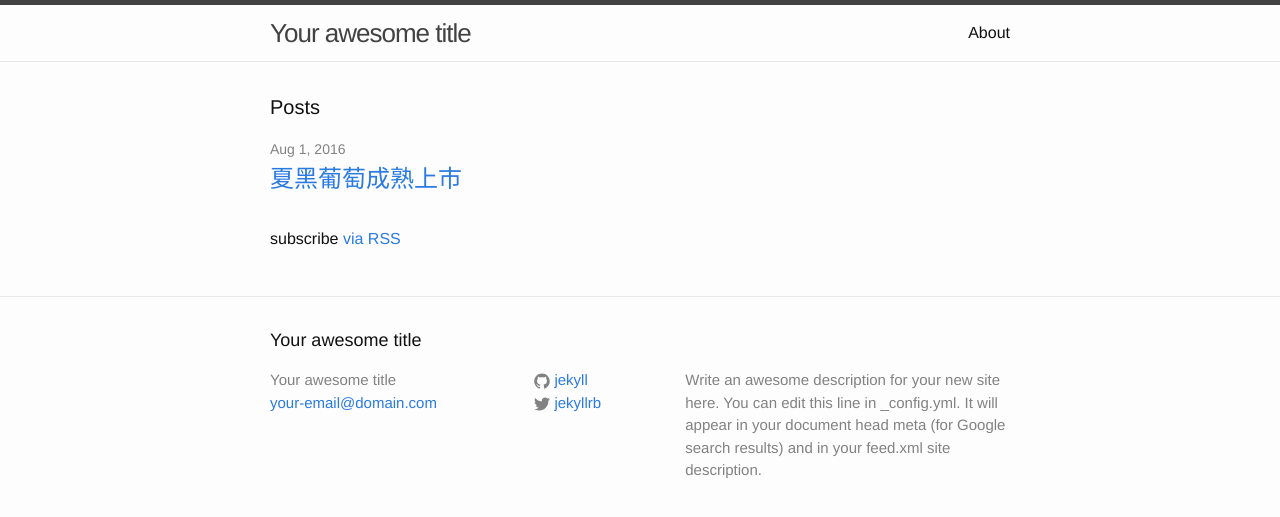
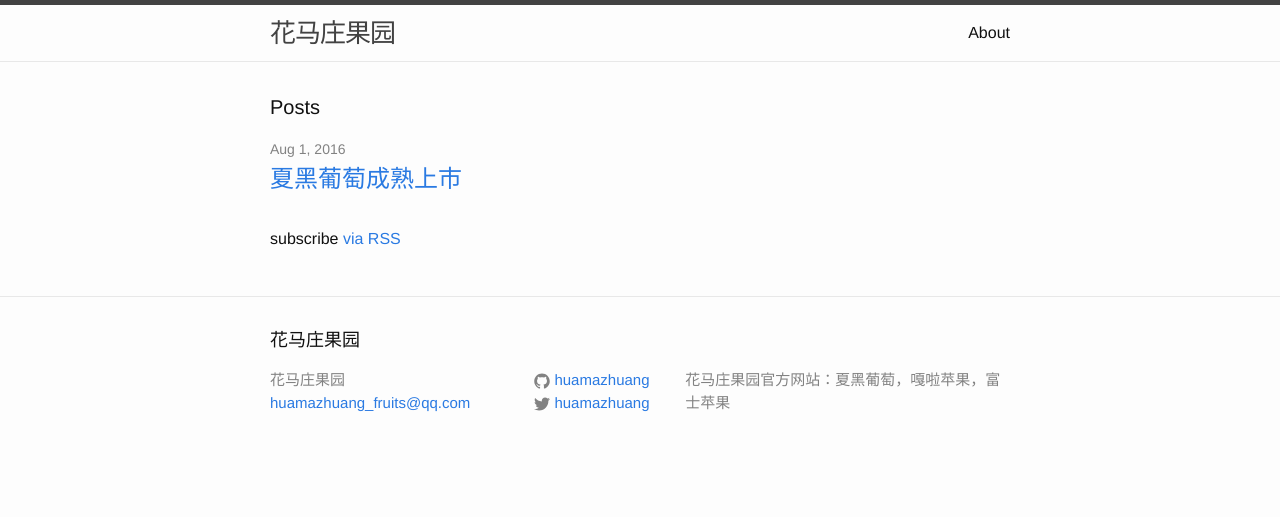
Before and after one commit to huamazhuang/fruits, a Jekyll site: the page built from index.html, in a window 1280 px wide. Shown: the top 517 px of the page. Built offline with Jekyll 4.4.1, drawn with Linux system fonts in a browser that asks for light colours.

Commit message:
Update _config.yml

```diff
--- a/_config.yml
+++ b/_config.yml
@@ -1,21 +1,27 @@
 # Welcome to Jekyll!
 #
 # This config file is meant for settings that affect your whole blog, values
-# which you are expected to set up once and rarely need to edit after that.
+# which you are expected to set up once and rarely edit after that. If you find
+# yourself editing these this file very often, consider using Jekyll's data files
+# feature for the data you need to update frequently.
+#
 # For technical reasons, this file is *NOT* reloaded automatically when you use
 # 'jekyll serve'. If you change this file, please restart the server process.
 
 # Site settings
-title: Your awesome title
-email: your-email@domain.com
+# These are used to personalize your new site. If you look in the HTML files,
+# you will see them accessed via {{ site.title }}, {{ site.email }}, and so on.
+# You can create any custom variable you would like, and they will be accessible
+# in the templates via {{ site.myvariable }}.
+title: 花马庄果园
+email: huamazhuang_fruits@qq.com
 description: > # this means to ignore newlines until "baseurl:"
-  Write an awesome description for your new site here. You can edit this
-  line in _config.yml. It will appear in your document head meta (for
-  Google search results) and in your feed.xml site description.
+  花马庄果园官方网站：夏黑葡萄，嘎啦苹果，富士苹果
 baseurl: "" # the subpath of your site, e.g. /blog
-url: "http://yourdomain.com" # the base hostname & protocol for your site
-twitter_username: jekyllrb
-github_username:  jekyll
+url: "http://fruits.huamazhuang.com" # the base hostname & protocol for your site
+twitter_username: huamazhuang
+github_username:  huamazhuang
 
 # Build settings
 markdown: kramdown
+theme: minima
```
